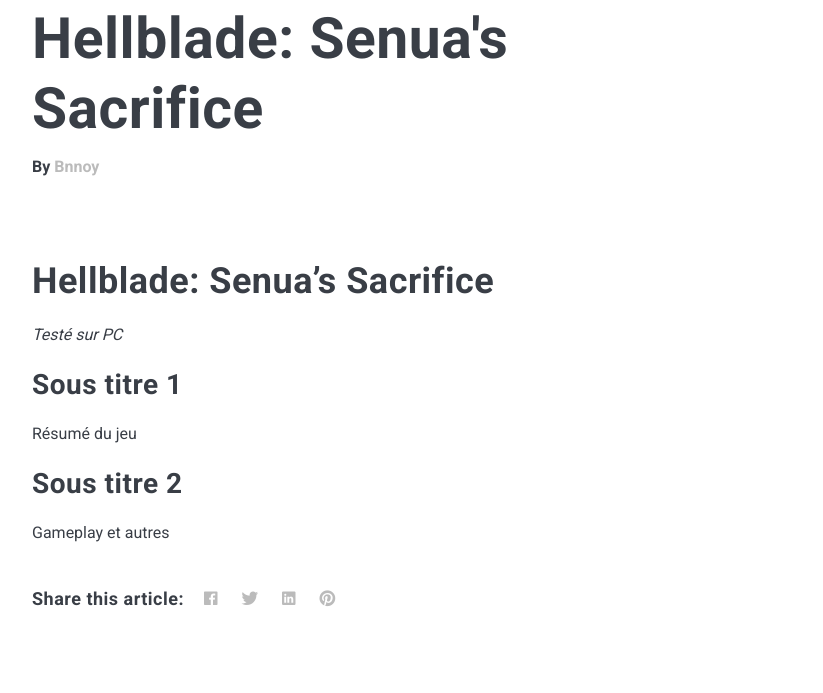
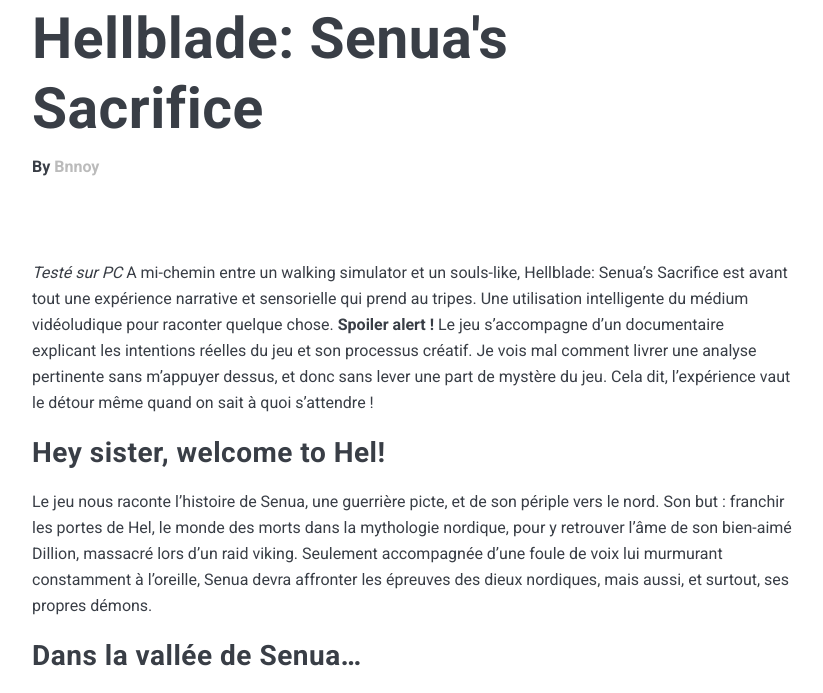
Before and after one commit to ThiuT/backlog-du-daron, a Jekyll site: the page built from _posts/2025-04-04-hellblade.md, in a window 1280 px wide and 1400 px high, scrolled down 203 px. Shown: the top 693 px of the window, without its empty margins (228-1051 px from the left). Built offline with Jekyll 4.4.1, drawn with Linux system fonts in a browser that asks for light colours; nearby versions of some CDN libraries; our own code applies the rules of GitHub Pages for plain Markdown files; some of the changed text lies outside the part shown; grey boxes are pictures that could not be loaded.

Commit message:
WIP Hellblade

```diff
--- a/_posts/2025-04-04-hellblade.md
+++ b/_posts/2025-04-04-hellblade.md
@@ -1,13 +1,19 @@
 ---
+layout: post
 title: "Hellblade: Senua's Sacrifice"
 date: 2025-04-04
 ---
 
-# Hellblade: Senua's Sacrifice
 *Testé sur PC*
+A mi-chemin entre un walking simulator et un souls-like, Hellblade: Senua's Sacrifice est avant tout une expérience narrative et sensorielle qui prend au tripes. Une utilisation intelligente du médium vidéoludique pour raconter quelque chose.
+**Spoiler alert !** Le jeu s'accompagne d'un documentaire explicant les intentions réelles du jeu et son processus créatif. Je vois mal comment livrer une analyse pertinente sans m'appuyer dessus, et donc sans lever une part de mystère du jeu. Cela dit, l'expérience vaut le détour même quand on sait à quoi s'attendre !
 
-## Sous titre 1
-Résumé du jeu
+## Hey sister, welcome to Hel!
 
-## Sous titre 2
-Gameplay et autres
+Le jeu nous raconte l'histoire de Senua, une guerrière picte, et de son périple vers le nord. Son but : franchir les portes de Hel, le monde des morts dans la mythologie nordique, pour y retrouver l'âme de son bien-aimé Dillion, massacré lors d'un raid viking. Seulement accompagnée d'une foule de voix lui murmurant constamment à l'oreille, Senua devra affronter les épreuves des dieux nordiques, mais aussi, et surtout, ses propres démons.
+
+## Dans la vallée de Senua...
+
+Le gameplay de Hellblade: Senua's Sacrifice se présente au premier abord comme celui d'un walking simulator : on marche, on explore, on butte sur un obstacle, on résoud une énigme basée sur l'observation pour le débloquer et on continue. Les commandes se limitent à une touche pour intéragir avec quelques éléments de l'environnement et une touche pour se concentrer et observer. Le jeu prend le temps de montrer la qualité de ses environnements (sublimes) et de ses animations, et surtout de poser les premiers jalons de sa narration, avec ces voix venues de nulle part dont se détache celle d'une narratrice semblant omnisciente, mais à laquelle Senua répond parfois. Et puis le premier ennemi apparaît...
+
+Le jeu dévoile alors son deuxième atout gameplay : des combats dignes d'un souls-like. Bon, pas aussi difficiles certes, mais nécessitant tout de même un timing correct pour les esquives, les parades et les contre-attaques. La caméra serrée sur Senua souligne la taille imposante des adversaires, tout en nous obligeant, comme le ferait la guerrière, à surveiller nos placements et nos angles morts pour ne pas se retrouver encerclé. Les animations sont d'une qualité rare, révélant la brutalité des coups portés, et l'effort fourni par Senua pour se relever après avoir été touchée. D'ailleurs, walking simulator oblige, aucun élément d'UI ne vient gêner l'immersion : seules les animations et les textures donnent de l'information sur l'avancement du combat, et ça fonctionne à merveille ! Les ennemis se couvrent de balafres, leurs mouvements se font plus lents. De son côté, Senua peut être mise à terre si elle subit trop de dégâts, obligeant le joueur à appuyer frénétiquement sur les boutons pour se relever avant de recevoir le coup de grâce. Pendant les quelques secondes suivantes, les animations seront plus lentes alors que Senua se bat avec l'énergie du désespoir, puis reviennent à la normale si l'on résiste assez longtemps. Enfin, en cas de mort, le jeu recommence au checkpoint précedent, mais une marque sombre s'étend sur le bras de Senua vers son épaule, ajoutant la pression d'un nombre de game-over limité.
```
